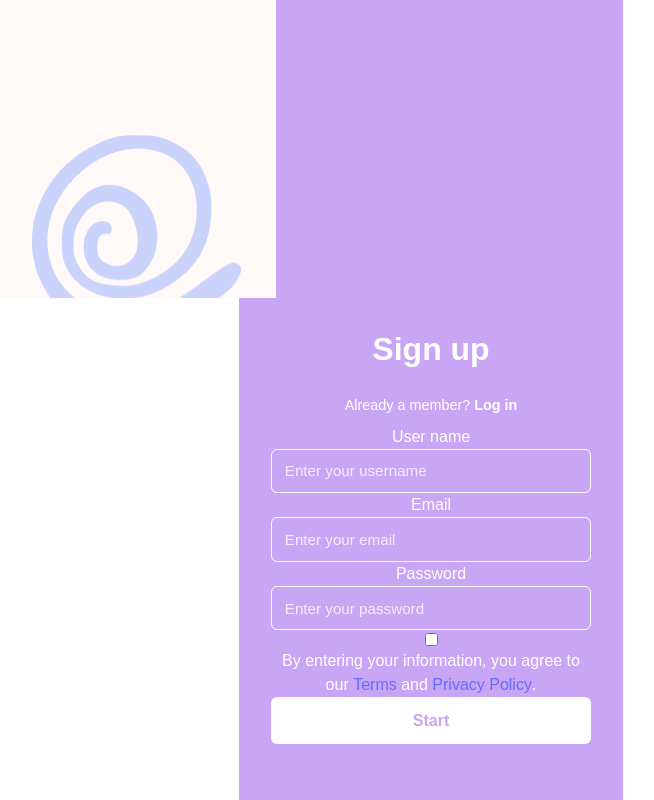
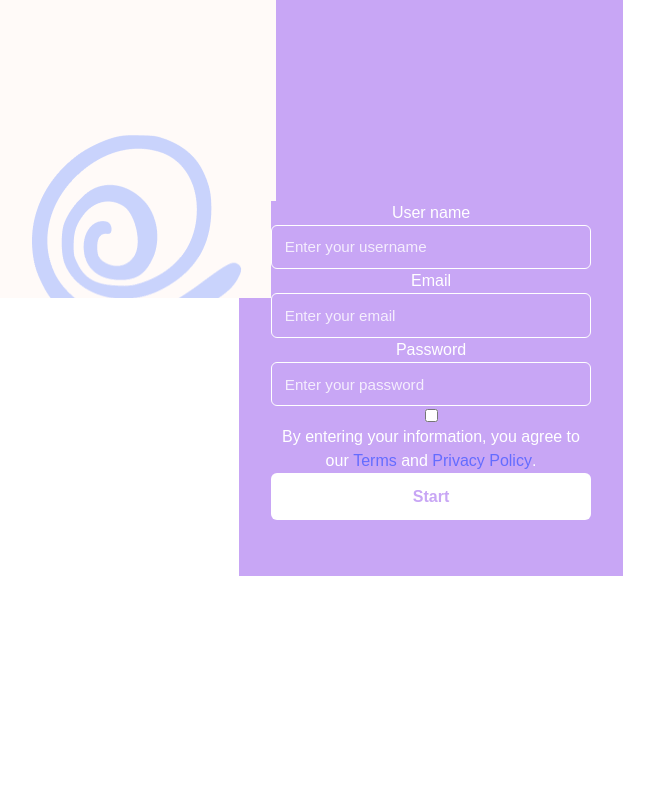
Before and after one commit to NikSala10/TaskiProject, a React (Vite) app: page / in a window 1280 px wide. Shown: the part 479-1279 px from the top of the page, without its empty margins (209-863 px from the left). After the commit the page ends 1055 px from the top, so only its background shows below. Built offline with nearby package versions, Linux system fonts and the light colour scheme.

Commit message:
feat(register):change in css margin-top

```diff
--- a/src/components/FormRegister/SignUpForm.css
+++ b/src/components/FormRegister/SignUpForm.css
@@ -58,7 +58,7 @@
     max-width: 320px;
     color: #fff;
     background-color: #c8a6f5;
-    margin-top: -1rem;
+    margin-top: -15rem;
   }
 
   .form-group input {
```
